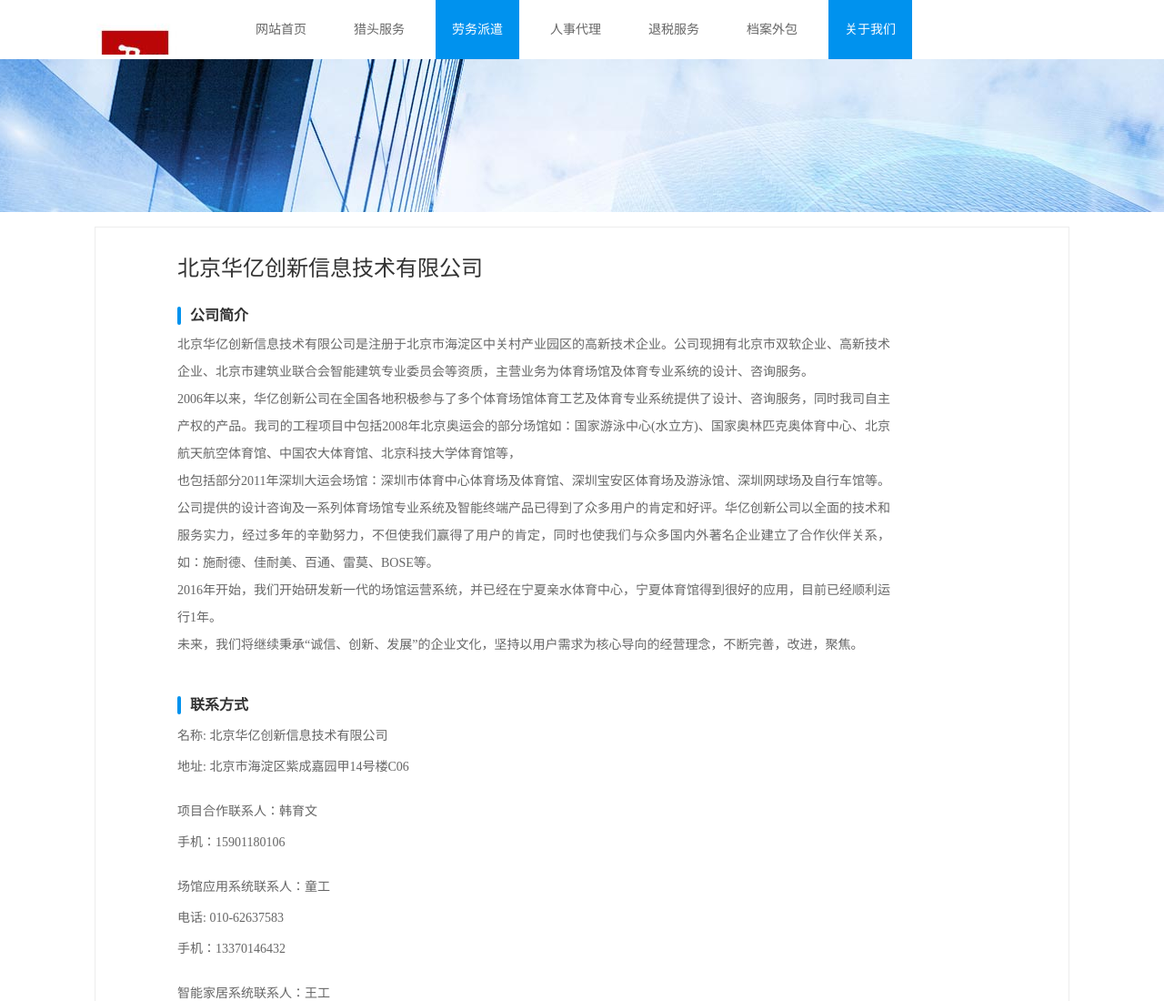
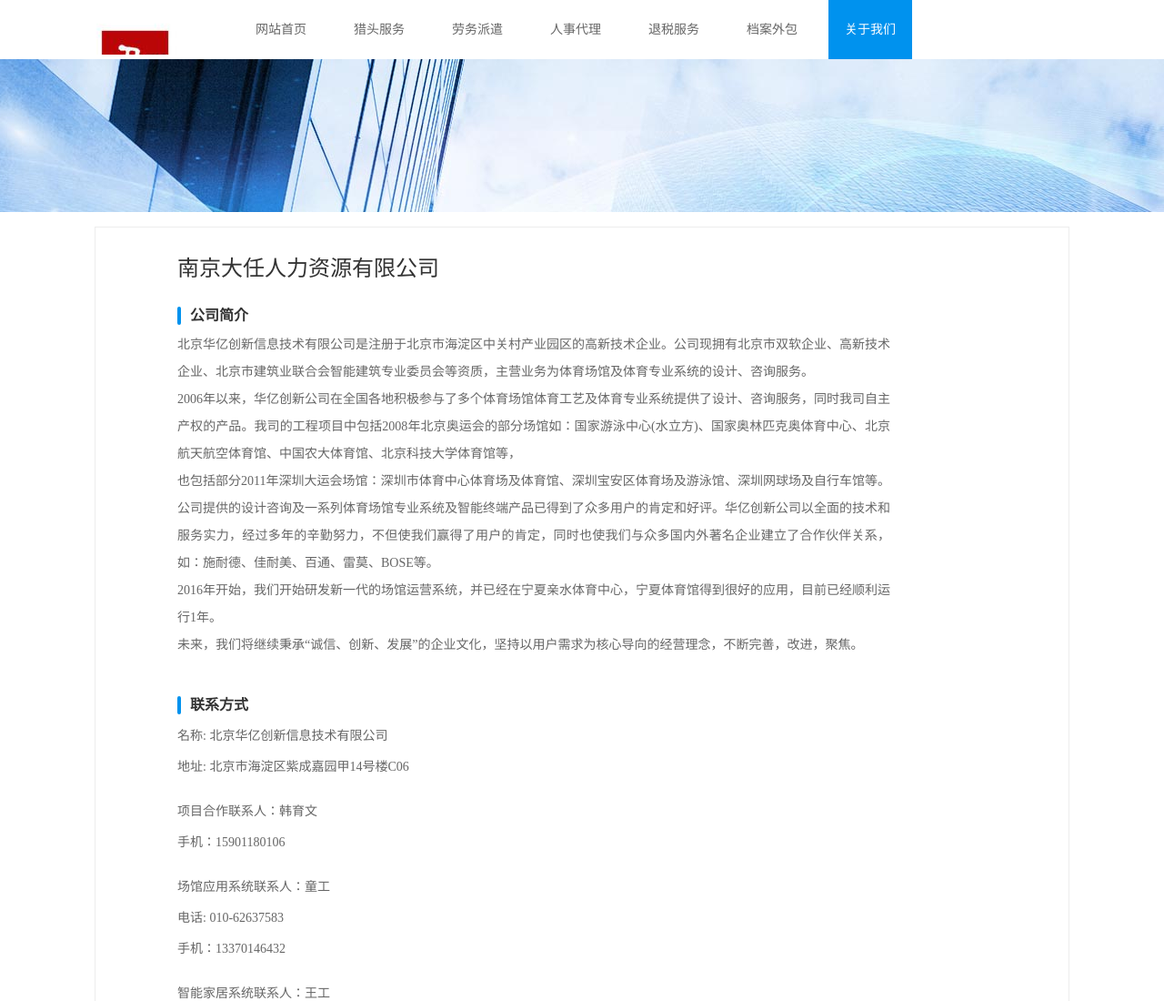
Before and after one commit to mote2000/mote2000.github.io, a website: page html/about.html in a window 1280 px wide. Shown: the top 1100 px of the page at 91% size. Drawn offline with Linux system fonts and the light colour scheme.

Commit message:
Update company name and remove unnecessary class from labor dispatch link in about page

```diff
--- a/html/about.html
+++ b/html/about.html
@@ -60,7 +60,7 @@
             <li>
                 <a href="headhunter.html">猎头服务</a>
             </li>
-            <li class="name">
+            <li>
                 <!-- <a href="fivePageDetail.html">场馆系统集成</a>  -->
                 <a href="laborDispatch.html">劳务派遣</a>
             </li>
@@ -87,7 +87,7 @@
 <!--主体文字-->
 <div class="con">
     <div class="container threePageContainer">
-        <h4 class="detailTit">北京华亿创新信息技术有限公司</h4>
+        <h4 class="detailTit">南京大任人力资源有限公司</h4>
         <h6 class="secTit"><span class="block"></span>公司简介</h6>
         <div class="WD">
             北京华亿创新信息技术有限公司是注册于北京市海淀区中关村产业园区的高新技术企业。公司现拥有北京市双软企业、高新技术企业、北京市建筑业联合会智能建筑专业委员会等资质，主营业务为体育场馆及体育专业系统的设计、咨询服务。
```
